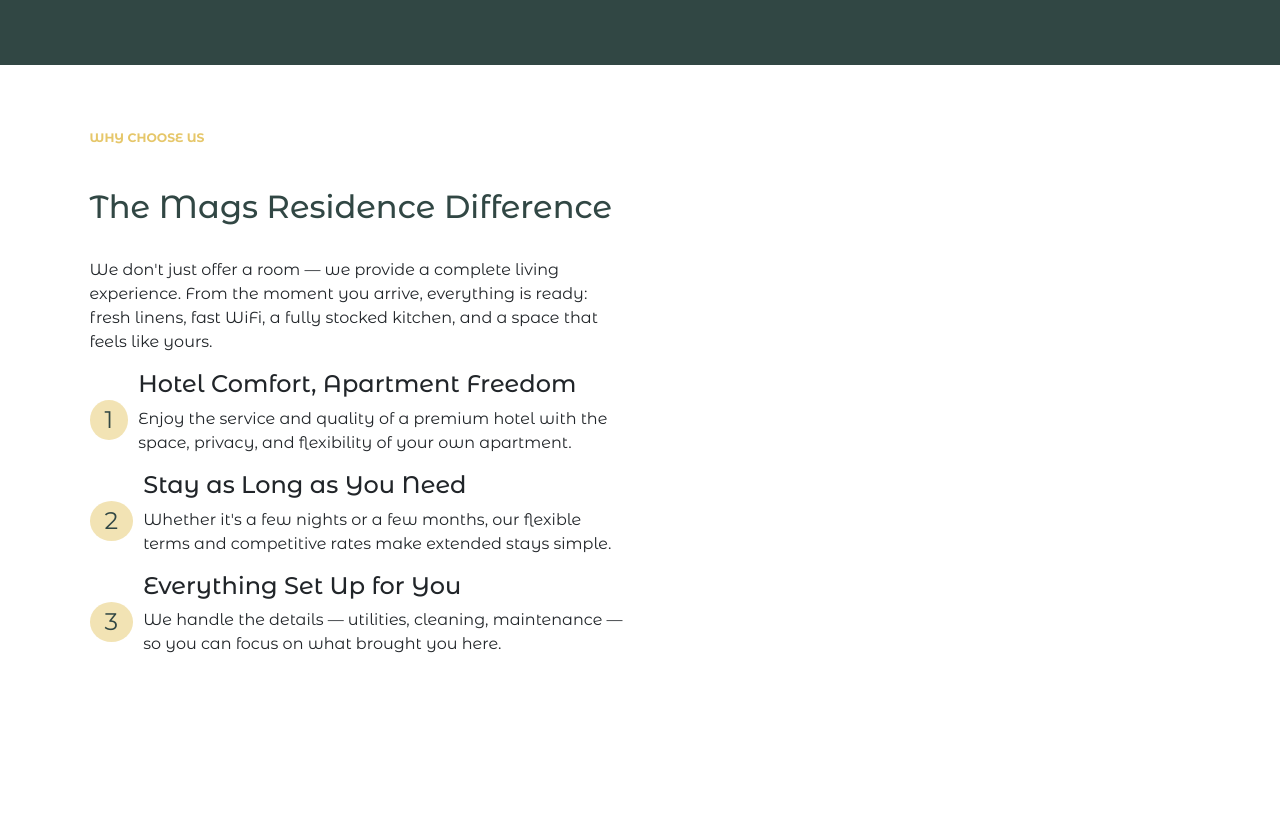
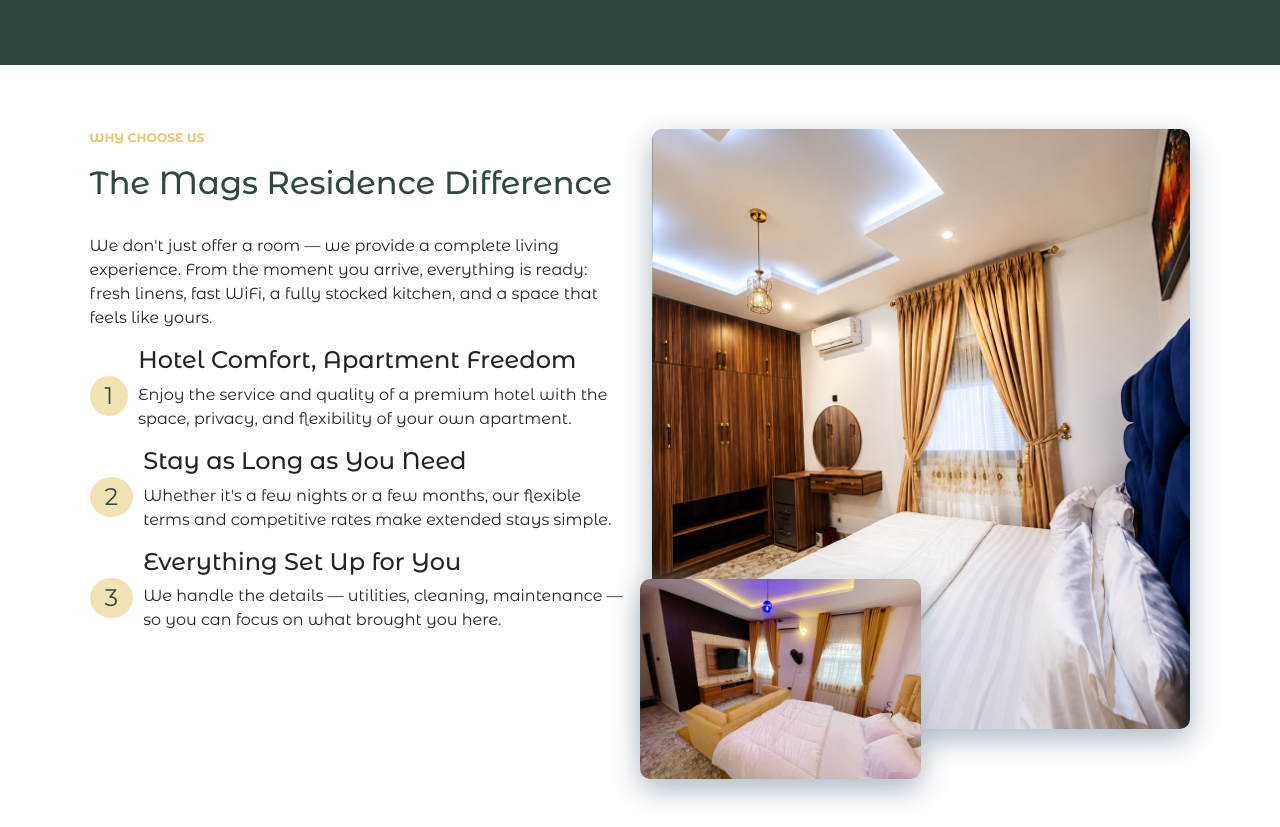
Before and after one commit to jozzydgr8/magsresidence, a React (Create React App) app: page / in a window 1280 px wide. Shown: the part 2809-3636 px from the top of the page. Before the commit the page ends 3545 px from the top, so only its background shows below. Built offline with nearby package versions, Linux system fonts and the light colour scheme.

Commit message:
added image to choose

```diff
--- a/src/pages/homePage/homeComponent/Choose.tsx
+++ b/src/pages/homePage/homeComponent/Choose.tsx
@@ -1,5 +1,6 @@
 import { reason } from "../../../data"
-
+import roomImage from '../../../asset/room1.png'
+import roomImage2 from '../../../asset/room2.jpg'
 const iconStyle={
     fontSize:"1.5rem", color:"var(--teal)",
     background:'var(--transparent-gold)', borderRadius:'80%',
@@ -13,7 +14,7 @@
                 <div className="row">
                     <div className="col-md-6">
                         <p className="homeBadge">why choose us</p>
-                        <br/>
+
                         <h2 className="subheading" style={{color:'var(--teal)'}}>The Mags Residence Difference</h2>
                         <br/>
                         <p className="sub-topic">
@@ -38,6 +39,42 @@
                             ))
                         }
                     </div>
+
+
+                    <div
+    className="col-md-6"
+    style={{
+        position: 'relative',
+        paddingBottom: '50px'
+    }}
+>
+    <div
+        style={{
+            backgroundImage: `url(${roomImage})`,
+            backgroundSize: 'cover',
+            backgroundPosition: 'center',
+            minHeight: '600px',
+            borderRadius: '10px',
+            boxShadow: '0 10px 30px var(--secondary)'
+        }}
+    />
+
+    <div
+        style={{
+            position: 'absolute',
+            backgroundImage:`url(${roomImage2})`,
+            backgroundSize: 'cover',
+            backgroundPosition: 'center',
+            bottom: '0',
+            left: '0',
+            width: '50%',
+            height: '200px',
+            zIndex: 2,
+            borderRadius:"10px",
+            boxShadow: '0 10px 30px var(--secondary)'
+        }}
+    />
+</div>
                 </div>
             </div>
         </section>
--- a/src/pages/homePage/homeComponent/Welcome.tsx
+++ b/src/pages/homePage/homeComponent/Welcome.tsx
@@ -14,7 +14,7 @@
             <div className="container-fluid">
                 <div className="row ">
                     <div className="col-md-6 mb-2">
-                        <div style={{backgroundImage:`url(${parlourImage})`, backgroundSize:'cover', backgroundPosition:'center', minHeight:'500px', borderRadius:'10px'}}>
+                        <div style={{boxShadow: '0 10px 30px var(--secondary)', backgroundImage:`url(${parlourImage})`, backgroundSize:'cover', backgroundPosition:'center', minHeight:'500px', borderRadius:'10px'}}>
 
                         </div>
                     </div>
```
Also changed, not shown: src/pages/homePage/homeComponent/Cta.tsx (added, +9 -0 lines), src/asset/room1.png (added), src/asset/room2.jpg (added).
